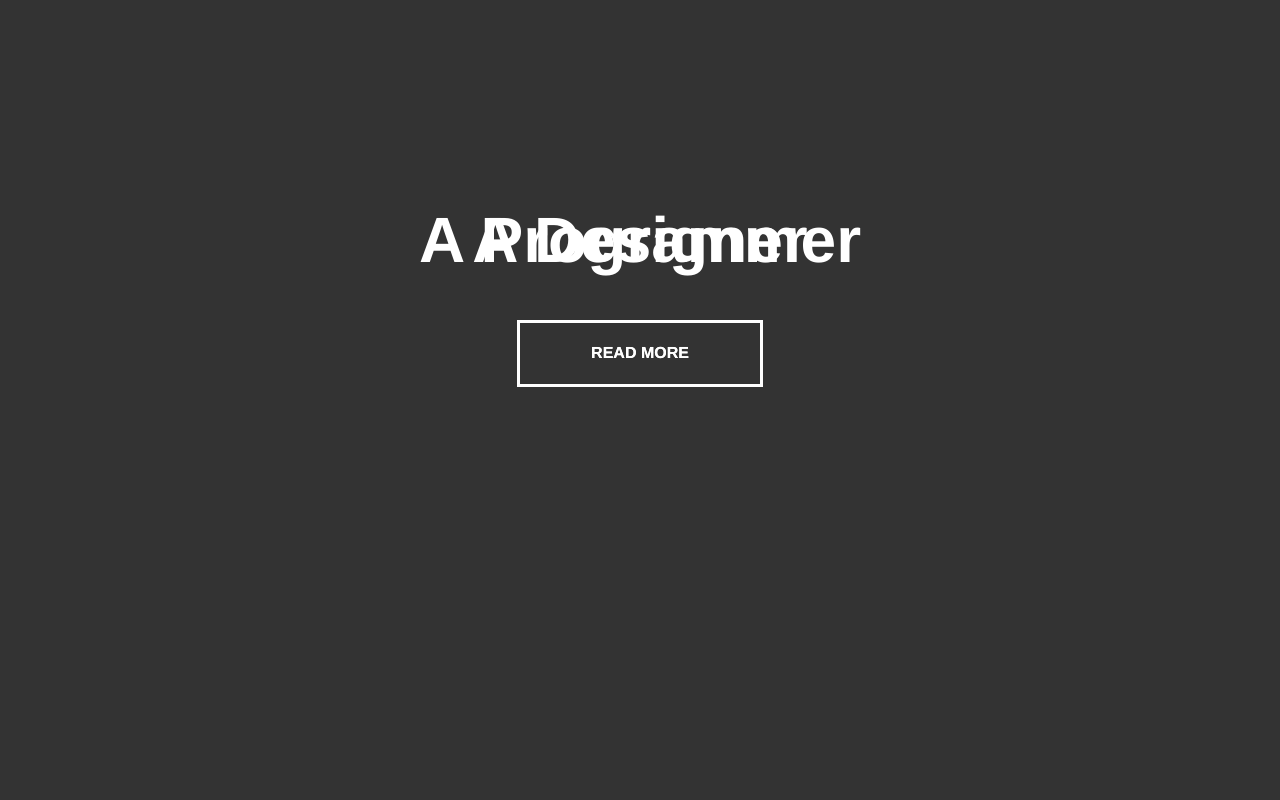
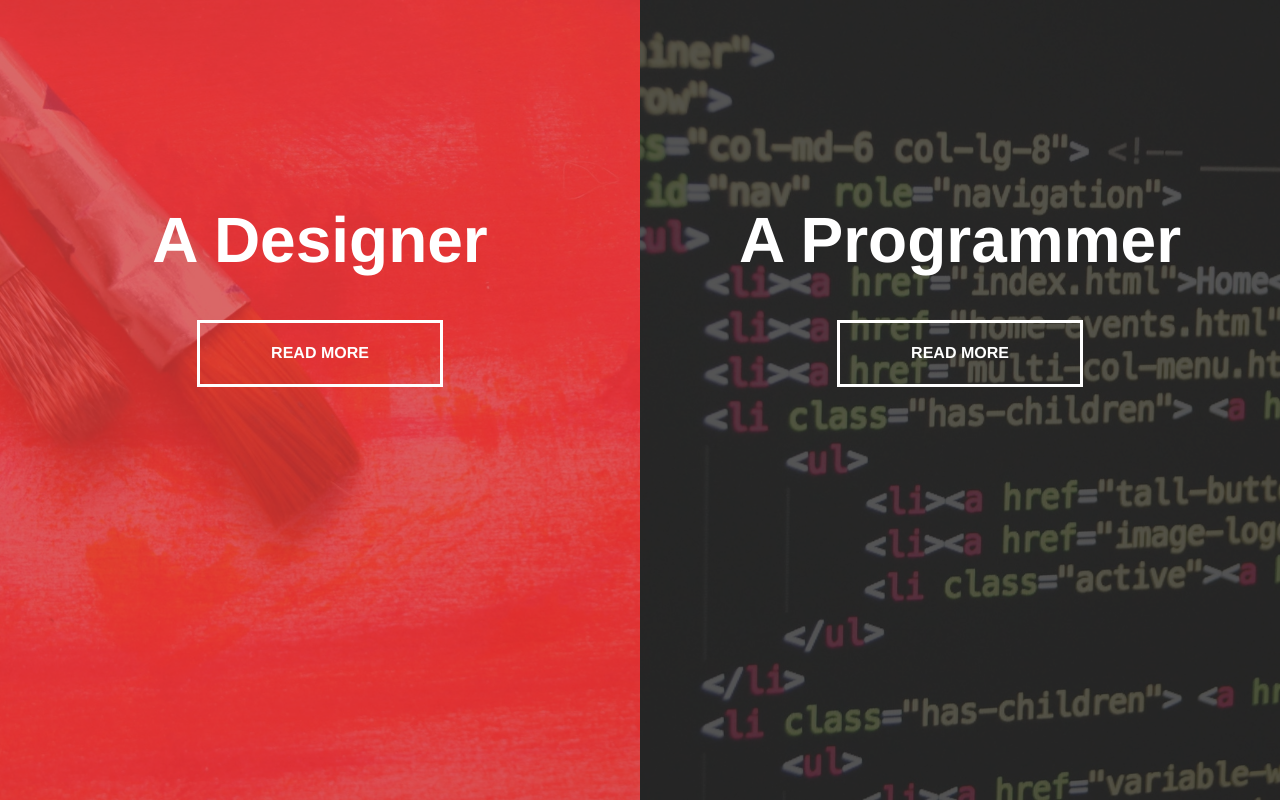
Before and after one commit to charlesmartinreed/split-landing-page, a plain HTML site: page index.html in a window 1280 px wide. Drawn offline with Linux system fonts and the light colour scheme.

Commit message:
Complete asic split layout.

```diff
--- a/style.css
+++ b/style.css
@@ -63,3 +63,40 @@ h1 {
 	height: 100%;
 	background: var(--container-bg-color);
 }
+
+.split {
+	position: absolute;
+	width: 50%;
+	height: 100%;
+	overflow: hidden;
+}
+
+.split-left {
+	left: 0%;
+	background: url('images/designPic.jpeg') center center no-repeat;
+	background-size: cover;
+}
+
+.split-left:before {
+	position: absolute;
+	content: '';
+	height: 100%;
+	width: 100%;
+	background: var(--left-bg-color);
+}
+
+.split-right {
+	right: 0%;
+	background: url('images/programmerPic.jpeg') center center no-repeat;
+	background-size: cover;
+}
+
+.split-right:before {
+	position: absolute;
+	content: '';
+	height: 100%;
+	width: 100%;
+	background: var(--right-bg-color);
+}
+
+/* transition */
```
